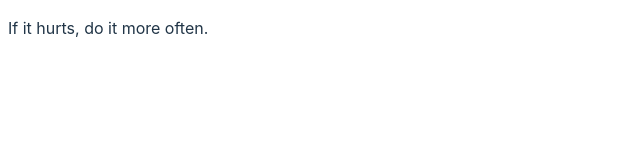
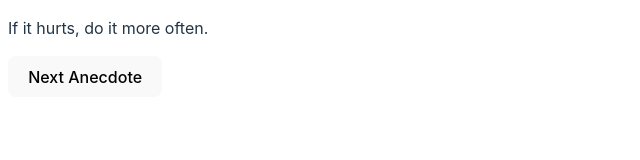
Before and after one commit to HectorMtz22/fullstack-open, a React (Vite) app in the folder part1/anecdotes/: page / in a window 1280 px wide. Shown: the top 160 px of the page, without its empty margins (0-640 px from the left). Built offline with nearby package versions, Linux system fonts and the light colour scheme.

Commit message:
exercise 1.12: anecdotes step 1

```diff
--- a/part1/anecdotes/src/App.jsx
+++ b/part1/anecdotes/src/App.jsx
@@ -1,6 +1,8 @@
 import { useState } from 'react'
 
 const App = () => {
+  const [selected, setSelected] = useState(0)
+
   const anecdotes = [
     'If it hurts, do it more often.',
     'Adding manpower to a late software project makes it later!',
@@ -12,13 +14,19 @@ const App = () => {
     'The only way to go fast, is to go well.'
   ]
 
-  const [selected, setSelected] = useState(0)
+  const handleNextAnecdote = () => {
+    const nextRandomNumber = Math.floor(Math.random() * anecdotes.length)
+    console.log("Total data", anecdotes.length)
+    console.log("Index selected", nextRandomNumber)
+    setSelected(nextRandomNumber)
+  }
 
   return (
     <div>
       <p>
         {anecdotes[selected]}
       </p>
+      <button onClick={handleNextAnecdote}>Next Anecdote</button>
     </div>
   )
 }
```
